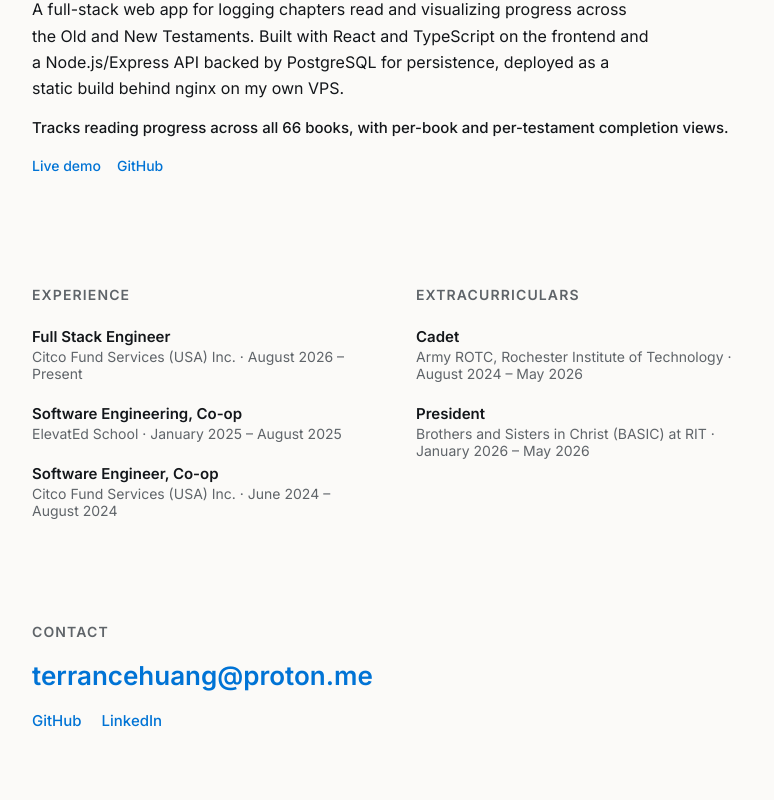
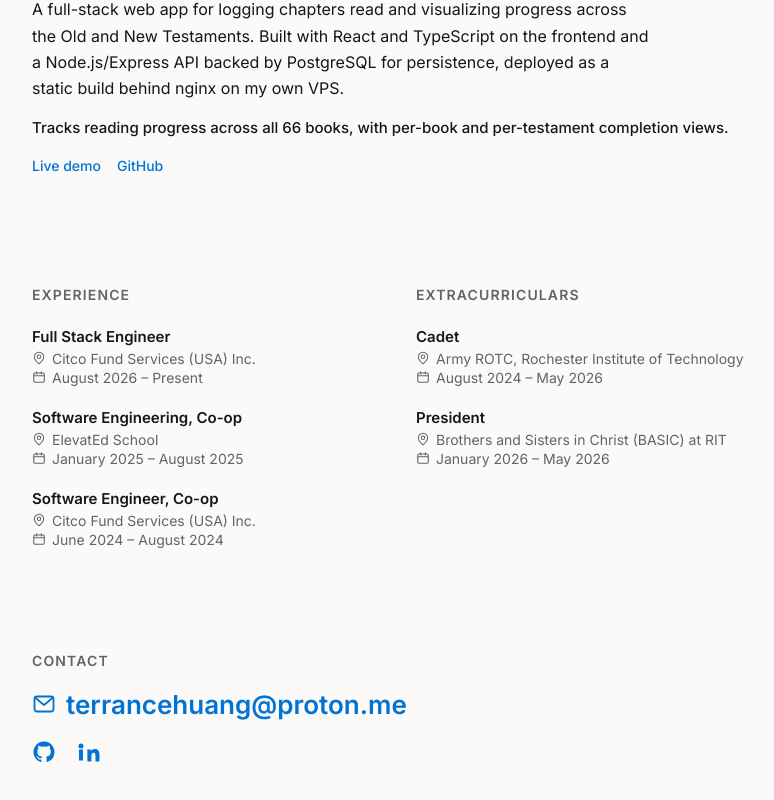
Before and after one commit to terrancekhuang/terrancehuang.dev, a React (Vite) app: page / in a window 1280 px wide. Shown: the part 1263-2063 px from the top of the page, without its empty margins (252-1026 px from the left). Built offline with nearby package versions, Linux system fonts and the light colour scheme.

Commit message:
Add icons to contact links and experience entries
Replaces text labels with icons for a cleaner, more visual presentation.

```diff
--- a/src/components/Contact.tsx
+++ b/src/components/Contact.tsx
@@ -1,4 +1,5 @@
 import { contact } from '../data/content';
+import { GithubIcon, LinkedinIcon, MailIcon } from './icons';
 
 function Contact() {
   return (
@@ -15,21 +16,34 @@ function Contact() {
       >
         Contact
       </h2>
-      <p style={{ fontSize: 26, fontWeight: 600, margin: '0 0 20px' }}>
-        <a href={`mailto:${contact.email}`} style={{ color: 'var(--accent)' }}>
+      <p
+        style={{
+          display: 'flex',
+          alignItems: 'center',
+          gap: 10,
+          fontSize: 26,
+          fontWeight: 600,
+          margin: '0 0 20px',
+        }}
+      >
+        <a
+          href={`mailto:${contact.email}`}
+          style={{ display: 'flex', alignItems: 'center', gap: 10, color: 'var(--accent)' }}
+        >
+          <MailIcon size={24} />
           {contact.email}
         </a>
       </p>
-      <div style={{ display: 'flex', gap: 20, fontSize: 15, fontWeight: 500 }}>
+      <div style={{ display: 'flex', gap: 20 }}>
         <a href={contact.github.url} aria-label="GitHub profile" style={{ color: 'var(--accent)' }}>
-          {contact.github.label}
+          <GithubIcon size={24} />
         </a>
         <a
           href={contact.linkedin.url}
           aria-label="LinkedIn profile"
           style={{ color: 'var(--accent)' }}
         >
-          {contact.linkedin.label}
+          <LinkedinIcon size={24} />
         </a>
       </div>
     </section>
--- a/src/components/Experience.tsx
+++ b/src/components/Experience.tsx
@@ -1,4 +1,5 @@
 import { experience, extracurriculars, type ExperienceEntry } from '../data/content';
+import { CalendarIcon, MapPinIcon } from './icons';
 
 const eyebrowStyle = {
   fontSize: 14,
@@ -14,9 +15,32 @@ function EntryList({ entries }: { entries: ExperienceEntry[] }) {
     <div style={{ display: 'flex', flexDirection: 'column', gap: 22 }}>
       {entries.map((entry) => (
         <div key={`${entry.role}-${entry.org}`}>
-          <p style={{ fontWeight: 600, fontSize: 15, margin: 0 }}>{entry.role}</p>
-          <p style={{ fontSize: 14, color: 'var(--text-faint)', margin: '2px 0 0' }}>
-            {entry.org} · {entry.dates}
+          <p style={{ fontWeight: 600, fontSize: 15, margin: '0 0 4px' }}>{entry.role}</p>
+          <p
+            style={{
+              display: 'flex',
+              alignItems: 'center',
+              gap: 6,
+              fontSize: 14,
+              color: 'var(--text-faint)',
+              margin: '0 0 2px',
+            }}
+          >
+            <MapPinIcon />
+            {entry.org}
+          </p>
+          <p
+            style={{
+              display: 'flex',
+              alignItems: 'center',
+              gap: 6,
+              fontSize: 14,
+              color: 'var(--text-faint)',
+              margin: 0,
+            }}
+          >
+            <CalendarIcon />
+            {entry.dates}
           </p>
         </div>
       ))}
--- /dev/null
+++ b/src/components/icons.tsx
@@ -0,0 +1,54 @@
+type IconProps = {
+  size?: number;
+};
+
+const base = {
+  fill: 'none',
+  stroke: 'currentColor',
+  strokeWidth: 1.8,
+  strokeLinecap: 'round' as const,
+  strokeLinejoin: 'round' as const,
+};
+
+export function MapPinIcon({ size = 14 }: IconProps) {
+  return (
+    <svg width={size} height={size} viewBox="0 0 24 24" {...base}>
+      <path d="M20 10c0 6-8 12-8 12s-8-6-8-12a8 8 0 0 1 16 0Z" />
+      <circle cx="12" cy="10" r="3" />
+    </svg>
+  );
+}
+
+export function CalendarIcon({ size = 14 }: IconProps) {
+  return (
+    <svg width={size} height={size} viewBox="0 0 24 24" {...base}>
+      <rect x="3" y="5" width="18" height="16" rx="2" />
+      <path d="M3 10h18M8 3v4M16 3v4" />
+    </svg>
+  );
+}
+
+export function MailIcon({ size = 20 }: IconProps) {
+  return (
+    <svg width={size} height={size} viewBox="0 0 24 24" {...base}>
+      <rect x="2.5" y="4.5" width="19" height="15" rx="2.5" />
+      <path d="m3.5 6 8.5 7 8.5-7" />
+    </svg>
+  );
+}
+
+export function GithubIcon({ size = 20 }: IconProps) {
+  return (
+    <svg width={size} height={size} viewBox="0 0 24 24" fill="currentColor">
+      <path d="M12 1.5C6.2 1.5 1.5 6.2 1.5 12c0 4.66 3.02 8.6 7.22 10 .53.1.72-.23.72-.51 0-.25-.01-1.08-.01-1.96-2.94.64-3.56-1.25-3.56-1.25-.48-1.22-1.17-1.55-1.17-1.55-.96-.65.07-.64.07-.64 1.06.07 1.62 1.09 1.62 1.09.94 1.61 2.47 1.15 3.07.88.1-.68.37-1.15.67-1.41-2.35-.27-4.82-1.17-4.82-5.22 0-1.15.41-2.09 1.09-2.83-.11-.27-.47-1.36.1-2.83 0 0 .89-.28 2.91 1.08a10.1 10.1 0 0 1 5.3 0c2.02-1.36 2.91-1.08 2.91-1.08.57 1.47.21 2.56.1 2.83.68.74 1.09 1.68 1.09 2.83 0 4.06-2.47 4.95-4.83 5.21.38.33.72.97.72 1.96 0 1.41-.01 2.55-.01 2.9 0 .28.19.62.73.51A10.51 10.51 0 0 0 22.5 12c0-5.8-4.7-10.5-10.5-10.5Z" />
+    </svg>
+  );
+}
+
+export function LinkedinIcon({ size = 20 }: IconProps) {
+  return (
+    <svg width={size} height={size} viewBox="0 0 24 24" fill="currentColor">
+      <path d="M4.98 3.5a2.5 2.5 0 1 1 0 5 2.5 2.5 0 0 1 0-5ZM2.98 9.5h4v11h-4v-11ZM10.98 9.5h3.83v1.5h.05c.53-1 1.85-2.06 3.8-2.06 4.06 0 4.81 2.67 4.81 6.14v6.42h-4v-5.69c0-1.36-.02-3.1-1.89-3.1-1.9 0-2.19 1.48-2.19 3v5.79h-4v-11Z" />
+    </svg>
+  );
+}
--- a/src/data/content.ts
+++ b/src/data/content.ts
@@ -58,6 +58,6 @@ export const extracurriculars: ExperienceEntry[] = [
 
 export const contact = {
   email: "terrancehuang@proton.me",
-  github: { label: "GitHub", url: "https://github.com/terrancekhuang" },
-  linkedin: { label: "LinkedIn", url: "https://linkedin.com/in/terrancehuang" },
+  github: { url: "https://github.com/terrancekhuang" },
+  linkedin: { url: "https://linkedin.com/in/terrancehuang" },
 };
```
